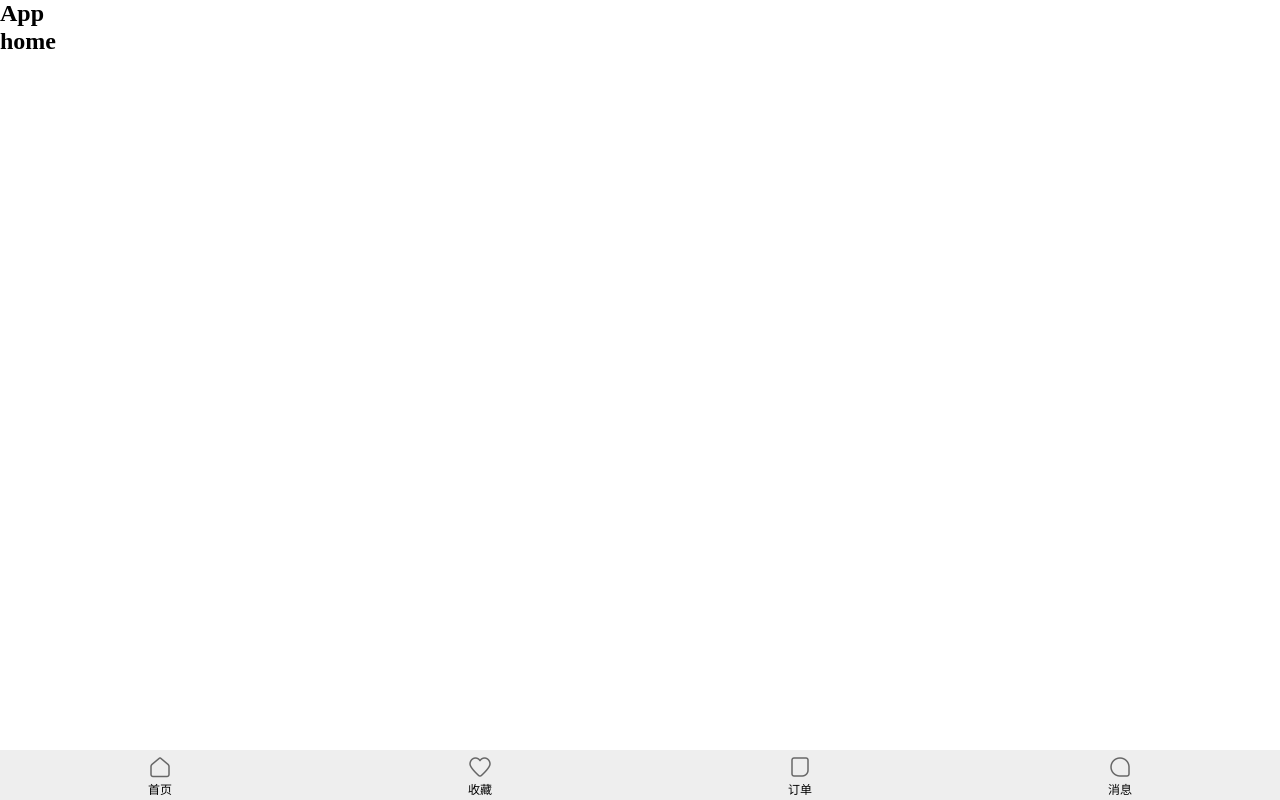
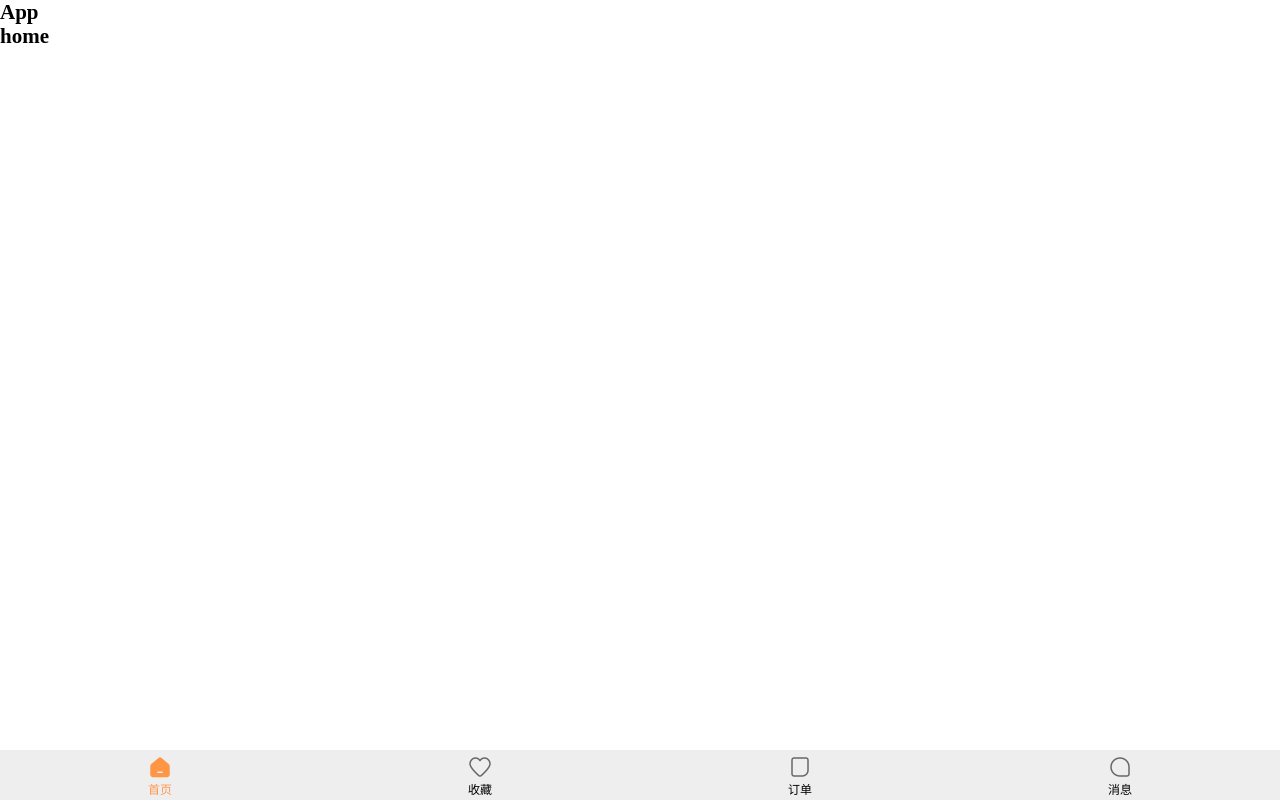
Before and after one commit to Debbl/trip-web, a Vue app: page /#/home in a window 1280 px wide. Built offline with nearby package versions, Linux system fonts and the light colour scheme.

Commit message:
tabbar组件完成

```diff
--- /dev/null
+++ b/src/assets/css/common.css
@@ -0,0 +1,7 @@
+:root {
+  --primary-color: #ff9854;
+}
+
+body {
+  font-size: 14px;
+}
--- a/src/assets/css/index.css
+++ b/src/assets/css/index.css
@@ -1 +1,2 @@
 @import './reset.css';
+@import './common.css';
--- a/src/assets/data/tabbar.js
+++ b/src/assets/data/tabbar.js
@@ -21,7 +21,7 @@ const tabBarData = [
     text: "消息",
     path: "/message",
     imgSrc: "tabbar/tab_message.png",
-    imgActiveSrc: "tabbar/tab_message_active.png",
+    imgActiveSrc: "tabbar/tab_message.png",
   },
 ];
 
--- a/src/components/tab-bar/tab-bar.vue
+++ b/src/components/tab-bar/tab-bar.vue
@@ -1,13 +1,40 @@
 <script setup>
+import { ref } from "vue";
+import { useRouter } from "vue-router";
 import tabBarData from "@/assets/data/tabbar";
 import { getAssetsURL } from "@/utils/get_assets_path";
+
+const router = useRouter();
+
+const currentIndex = ref(0);
+const tabBarClick = (item, index) => {
+  currentIndex.value = index;
+  router.push(item.path);
+};
 </script>
 
 <template>
   <div class="tab-bar">
     <template v-for="(item, index) in tabBarData" :key="item.text">
-      <div class="tab-bar-item">
-        <img :src="getAssetsURL(item.imgSrc)" alt="" />
+      <div
+        class="tab-bar-item"
+        :class="{ active: currentIndex === index }"
+        @click="tabBarClick(item, index)"
+      >
+        <!-- <img
+          :src="
+            getAssetsURL(
+              currentIndex === index ? item.imgActiveSrc : item.imgSrc
+            )
+          "
+          alt=""
+        /> -->
+        <img
+          v-if="currentIndex !== index"
+          :src="getAssetsURL(item.imgSrc)"
+          alt=""
+        />
+        <img v-else :src="getAssetsURL(item.imgActiveSrc)" alt="" />
         <span class="text">{{ item.text }}</span>
       </div>
     </template>
@@ -29,6 +56,9 @@ import { getAssetsURL } from "@/utils/get_assets_path";
     display: flex;
     flex-direction: column;
     align-items: center;
+    &.active {
+      color: var(--primary-color);
+    }
     img {
       width: 36px;
     }
```
